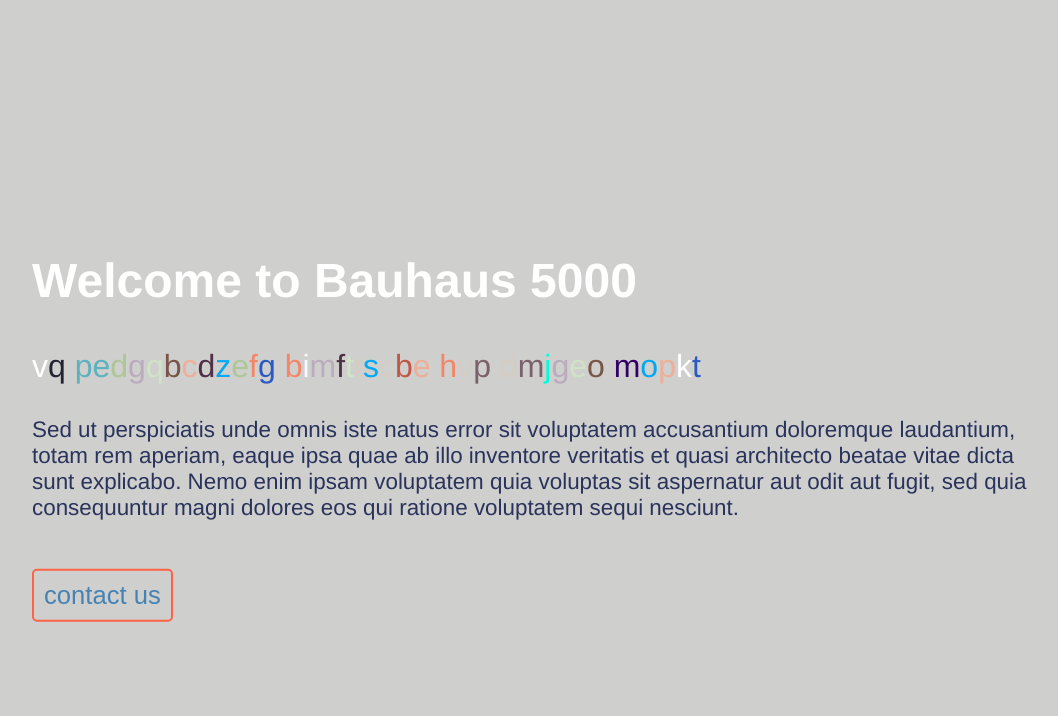
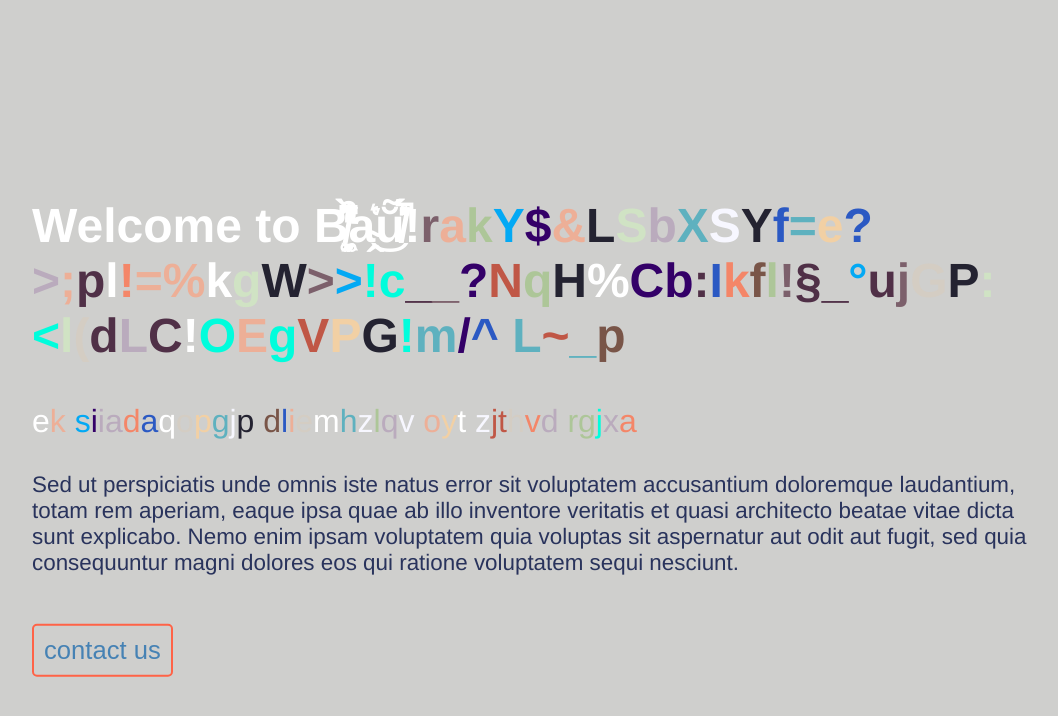
Before and after one commit to mvigo/mvigo.github.io, a Jekyll site: the page test.html, which Jekyll copies as it is, in a window 1280 px wide. Shown: the top 716 px of the page, without its empty margins (96-1154 px from the left). Built offline with Jekyll 4.4.1, drawn with Linux system fonts in a browser that asks for light colours; part of the change alters nothing that is shown.

```diff
--- a/test.html
+++ b/test.html
@@ -67,7 +67,7 @@
 </head>
 <body>
 <article>
-<h1 id="headline">Welcome to Bauhaus 5000  </h1>
+<h1 id="headline">Welcome to B̸͕̞͚͖̟̒̄̋̀̋͆͒̂̾͆̕a̴̭͛͑͜ŭ̸̼́͗͛͑̎̃̋̔̌̌̀̀̊̚ḩ̷̢̩̮̫͎̭̯̘͛̓̄̆́̊́̏̚̚̚ǎ̶̡̜̹̤̞̉̈́̈́́́͒̃͑̕ư̵̙͈̼͂̔͌̀́ş̶͉̖͍̰͓͇̪͑͊̈́ 5000  </h1>
 <p id="text">An experimental innovation and design unit.</p>
 
 <p class="paragraph"> Sed ut perspiciatis unde omnis iste natus error sit voluptatem accusantium doloremque laudantium, totam rem aperiam, eaque ipsa quae ab illo inventore veritatis et quasi architecto beatae vitae dicta sunt explicabo. Nemo enim ipsam voluptatem quia voluptas sit aspernatur aut odit aut fugit, sed quia consequuntur magni dolores eos qui ratione voluptatem sequi nesciunt. </p>
```
